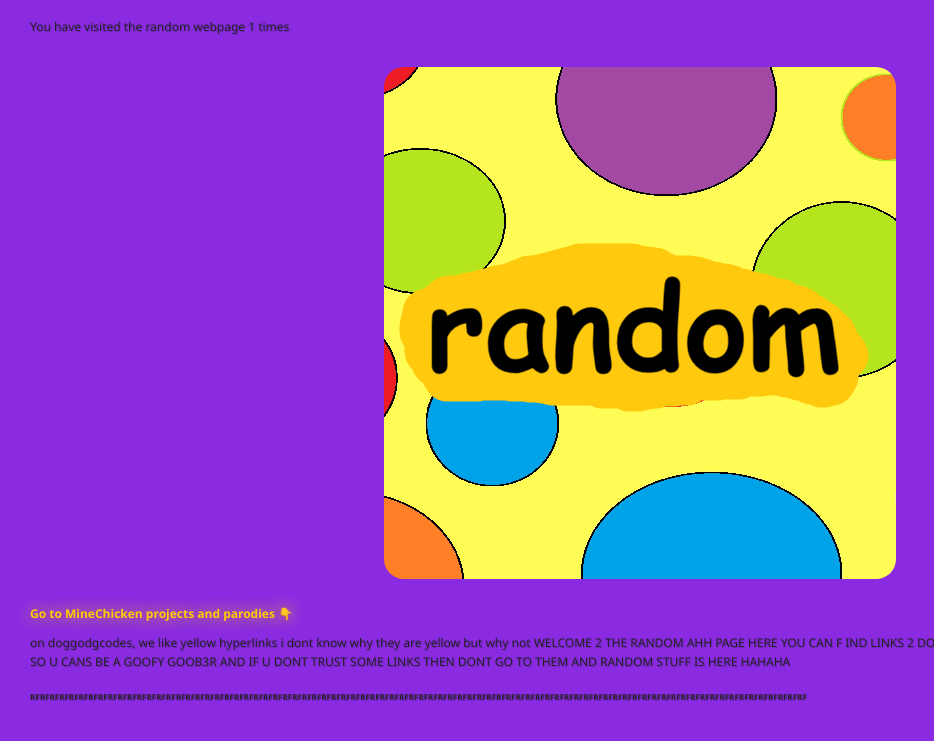
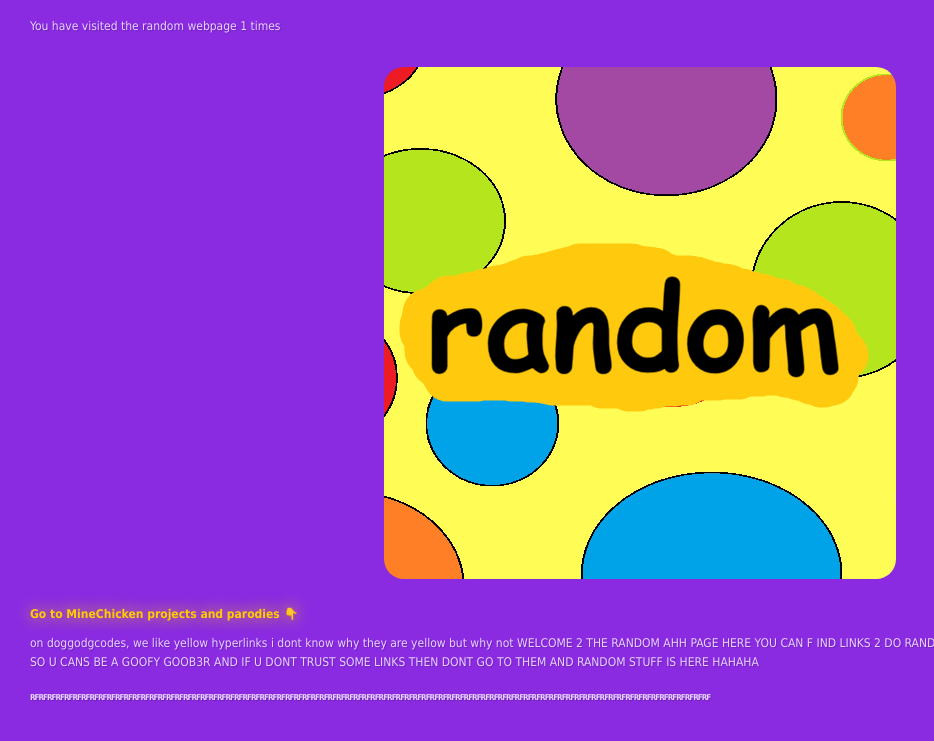
Before and after one commit to doggodgcodes/doggodgcodes.github.io, a plain HTML site: page random/index.html in a window 1280 px wide. Shown: the part 163-904 px from the top of the page, without its empty margins (0-934 px from the left). Drawn offline with nearby package versions, Linux system fonts and the light colour scheme; a web font is replaced by a local one.

Commit message:
sans serif

```diff
--- a/random/index.html
+++ b/random/index.html
@@ -30,7 +30,7 @@
       }
     </style>
   </head>
-  <body>
+  <body class="sans-serif">
     <what>
       <you>
         <doing>
```
